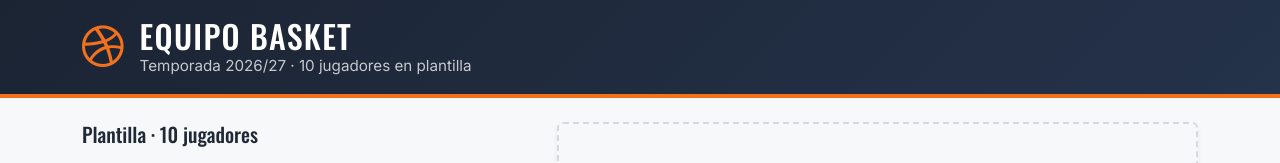
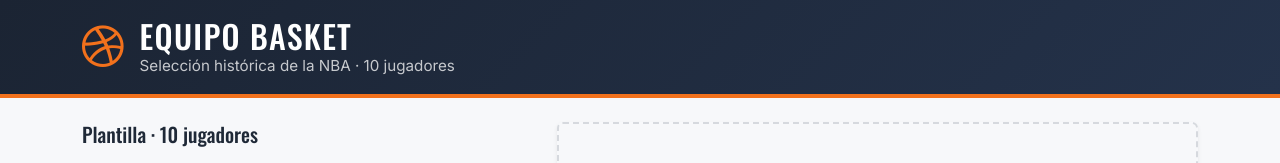
Before and after one commit to EricKColl/FP.451-Producto1, an Angular app: page / in a window 1280 px wide. Shown: the top 163 px of the page. Built offline with nearby package versions, Linux system fonts and the light colour scheme.

Commit message:
feat(header): subtítulo acorde a la selección histórica de jugadores

```diff
--- a/src/app/components/header/header.component.html
+++ b/src/app/components/header/header.component.html
@@ -3,7 +3,7 @@
     <i class="bi bi-dribbble logo" aria-hidden="true"></i>
     <div>
       <h1 class="titulo mb-0">{{ nombreEquipo }}</h1>
-      <p class="subtitulo mb-0">Temporada 2026/27 · {{ totalJugadores }} jugadores en plantilla</p>
+      <p class="subtitulo mb-0">Selección histórica de la NBA · {{ totalJugadores }} jugadores</p>
     </div>
   </div>
 </header>
```
